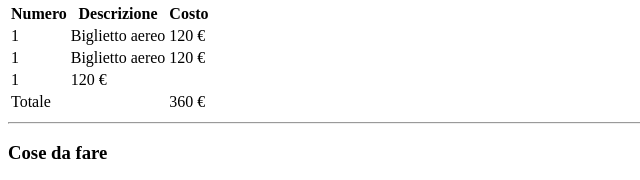
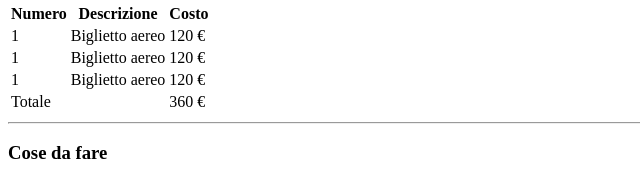
Before and after one commit to SimoneSaramondi/html-london-trip, a plain HTML site: page index.html in a window 1280 px wide. Shown: the part 754-934 px from the top of the page, 0-640 px from the left. Drawn offline with Linux system fonts and the light colour scheme.

Commit message:
modifica piccolo errore in tabella

```diff
--- a/index.html
+++ b/index.html
@@ -44,7 +44,7 @@
                         </tr>
                         <tr>
                             <td>1</td>
-                            <thdBiglietto aereo</td>
+                            <td>Biglietto aereo</td>
                             <td>120	&euro;</td>
                         </tr>
                     </tbody>
```
